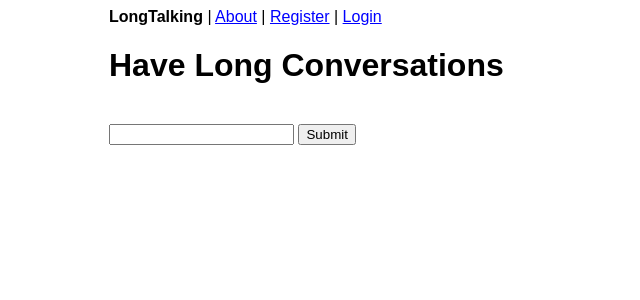
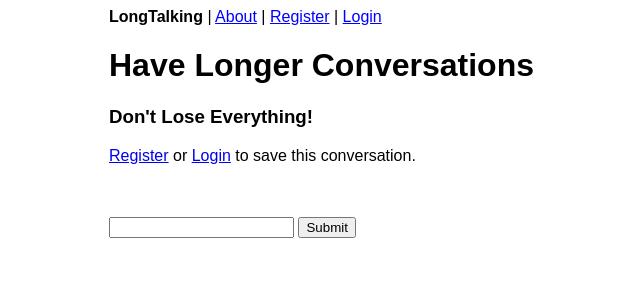
Before and after one commit to c-arthur-hill/questeng, a Django app: page /conversation/1 in a window 1280 px wide. Shown: the top 300 px of the page, without its empty margins (291-931 px from the left). Run offline with Django 3.2, Linux system fonts and the light colour scheme; data that the repository does not hold is empty.

Commit message:
updated the styling...very nice! big fonts. Added a logout. Added a warning that their convos aren't being saved

```diff
--- a/questionengine/accounts/templates/login.html
+++ b/questionengine/accounts/templates/login.html
@@ -29,7 +29,7 @@
 	    {{ form.password.errors }}
     </div>
     <br>
-    <input type="submit" value="login">
+    <input type="submit" value="Login">
     <input type="hidden" name="next" value="{{ next }}">
 </form>
 
--- a/questionengine/accounts/templates/register.html
+++ b/questionengine/accounts/templates/register.html
@@ -29,6 +29,6 @@
 		{{ form.password2.errors }}
 	</div>
 	<br>
-    <button type="submit">Register</button>
+    <input type="submit" value="Register">
 </form>
 {% endblock %}
--- a/questionengine/chat/templates/base.html
+++ b/questionengine/chat/templates/base.html
@@ -12,12 +12,18 @@
 				<span> | </span>
 				<a class="{% block aboutlink %}{% endblock %}"
 	href="{% if conversation_id %}{% url 'about_id' conversation_id %}{% else %}{% url 'about' %}{% endif %}">About</a>
-				<span> | </span>
+                {% if not user.is_authenticated %}
+                <span> | </span>
 				<a class="{% block registerLink %}{% endblock %}"
        href="{% if conversation_id %}{% url 'register_id' conversation_id %}{% else %}{% url 'register' %}{% endif %}">Register</a>
 				<span> | </span>
 				<a class="{% block loginLink %}{% endblock %}"
        href="{% if conversation_id %}{% url 'login_id' conversation_id %}{% else %}{% url 'login' %}{% endif %}">Login</a>
+                {% else %}
+                <span> | </span>
+                <a class="{% block logout %}{% endblock %}"
+       href="{% url 'logout' %}">Logout</a>
+                {% endif %}
 			</div>
 			<h1>{% block header %}{% endblock %}</h1>
 			<div>
--- a/questionengine/chat/templates/home.html
+++ b/questionengine/chat/templates/home.html
@@ -2,8 +2,17 @@
 
 {% block homelink %}active{% endblock %}
 {% block title %}LongTalking{% endblock %}
-{% block header %}Have Long Conversations{%endblock %}
+{% block header %}Have Longer Conversations{%endblock %}
 {% block content %}
+{% if not_saved_warning %}
+<div class="not-saved">
+    <h3>Don't Lose Everything!</h3>
+    <p>
+        <a href="{% url 'register_id' conversation_id %}">Register</a> or <a href="{% url 'login_id' conversation_id %}">Login</a> to save this conversation.
+    </p>
+</div>
+<br>
+{% endif %}
 <table>
 	{% for message in messages %}
 	<tr>
--- a/questionengine/chat/views.py
+++ b/questionengine/chat/views.py
@@ -35,6 +35,7 @@ def conversation(request, conversation_id):
     context['conversation_id'] = conversation_id
     context['form'] = form
     context['messages'] = messages
+    context['not_saved_warning'] = True
     return render(request, 'home.html', context)
 
 def about(request, conversation_id=None):
--- a/questionengine/questionengine/settings.py
+++ b/questionengine/questionengine/settings.py
@@ -108,3 +108,5 @@ USE_TZ = True
 
 STATIC_URL = '/static/'
 STATIC_ROOT = os.path.join(BASE_DIR, 'static/')
+
+LOGOUT_REDIRECT_URL = '/login'
--- a/questionengine/questionengine/urls.py
+++ b/questionengine/questionengine/urls.py
@@ -25,6 +25,7 @@ urlpatterns = [
     path('register/<int:conversation_id>', register, name='register_id'),
     path('login/', login, name='login'),
     path('login/<int:conversation_id>', login, name='login_id'),
+    path('logout/', auth_views.LogoutView.as_view(), name='logout'),
     path('', home, name='home'),
     path('conversation/', conversation, name='conversation'),
     path('conversation/<int:conversation_id>', conversation, name='conversation_id'),
```
Also changed, not shown: questionengine/chat/static/style.css (+18 -2 lines), questionengine/chat/templates/about.html (+5 -5 lines).
